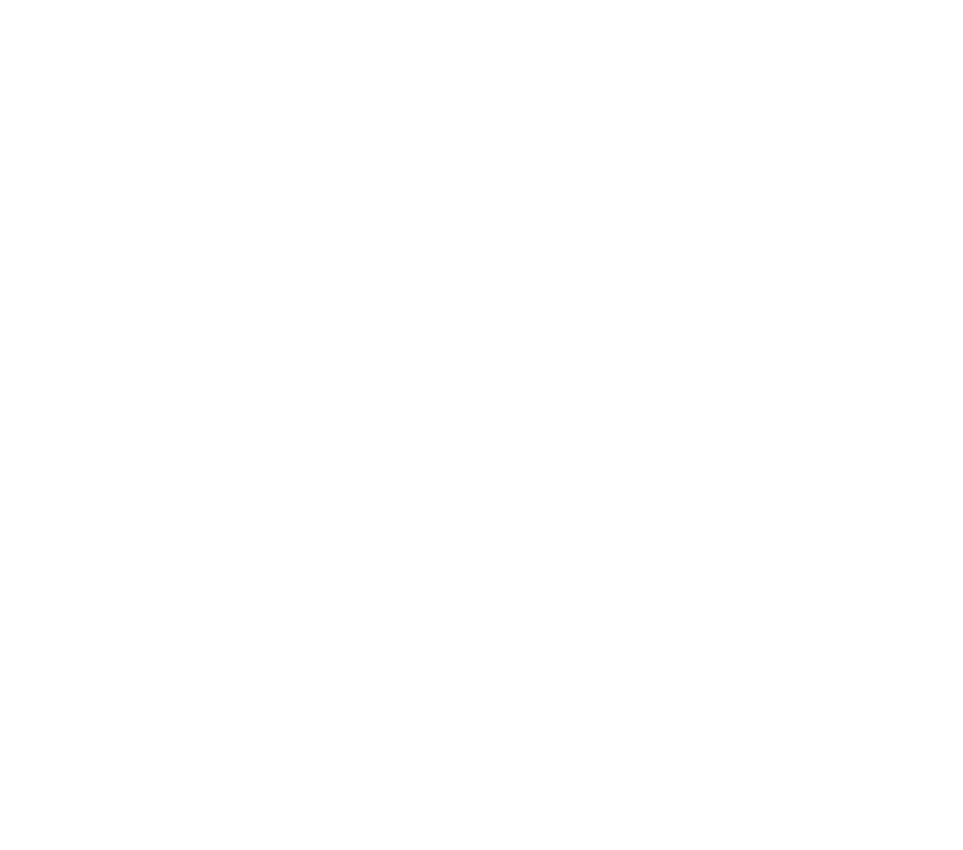
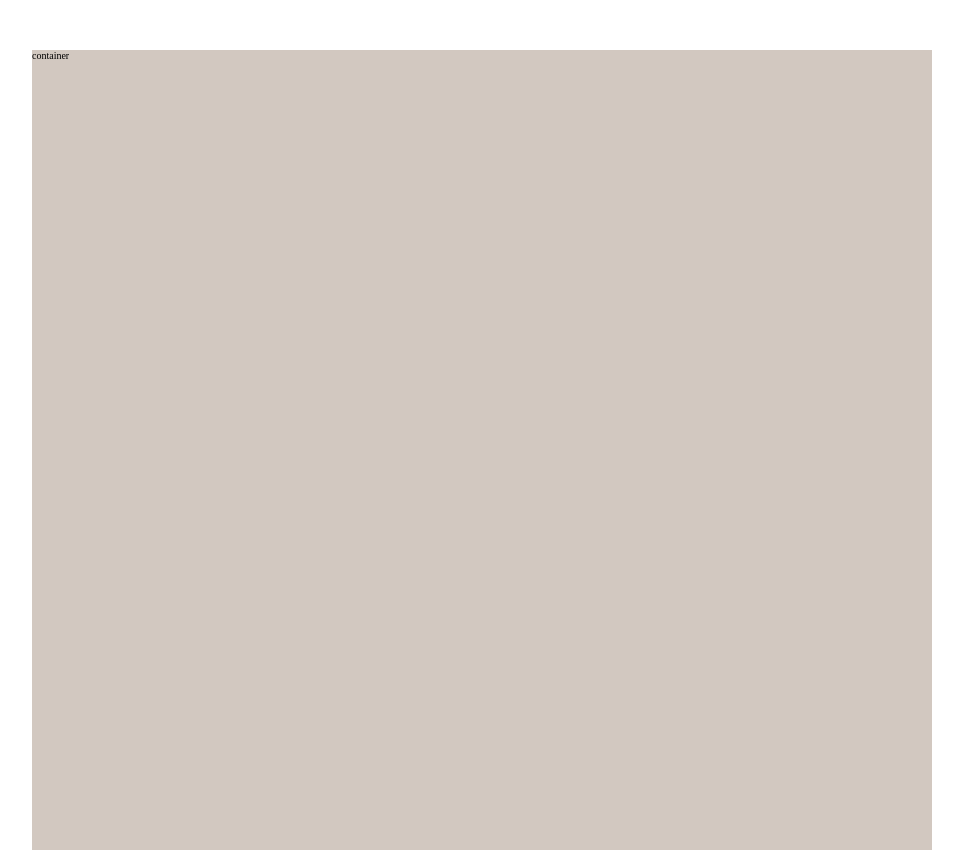
Before and after one commit to frazchaudhry/Tribute, a website: page index.html in a window 1280 px wide. Shown: the whole page, without its empty margins (158-1121 px from the left). Before the commit the page ends 800 px from the top, so only its background shows below. Drawn offline with Linux system fonts and the light colour scheme.

Commit message:
added initial folders and assets

```diff
--- a/index.html
+++ b/index.html
@@ -4,7 +4,10 @@
     <meta charset="UTF-8" />
     <meta name="viewport" content="width=device-width, initial-scale=1.0" />
     <link rel="shortcut icon" href="img/crossed-swords.png" type="image/x-icon" />
-    <title>Tribute - Tipu Sultan - Tiger of Mysore</title>
+    <link rel="stylesheet" href="css/style.css" />
+    <title>Tribute | Tipu Sultan | Tiger of Mysore</title>
   </head>
-  <body></body>
+  <body>
+    <div class="container">container</div>
+  </body>
 </html>
--- /dev/null
+++ b/sass/abstract/_variables.scss
@@ -0,0 +1,8 @@
+:root {
+  --color-primary: #d2c8c0;
+  --color-secondary: #de9c3d;
+  --color-tertiary: #c4c4c4;
+
+  --color-white: #fff;
+  --color-black: #000;
+}
--- /dev/null
+++ b/sass/base/_base.scss
@@ -0,0 +1,24 @@
+*,
+*::before,
+*::after {
+  margin: 0;
+  padding: 0;
+  box-sizing: inherit;
+}
+
+html {
+  font-size: 62.5%;
+  box-sizing: border-box;
+}
+
+body {
+  display: flex;
+  justify-content: center;
+}
+
+.container {
+  min-width: 90rem;
+  min-height: 80rem;
+  background-color: var(--color-primary);
+  margin-top: 5rem;
+}
--- /dev/null
+++ b/sass/main.scss
@@ -0,0 +1,2 @@
+@import 'base/base';
+@import 'abstract/variables';
```
Also changed, not shown: package.json (+9 -3 lines), css/style.css (added), img/Tipu Sultan.png (added), img/crossed-swords.png, img/tipu.jpg (added), 1 other file.
